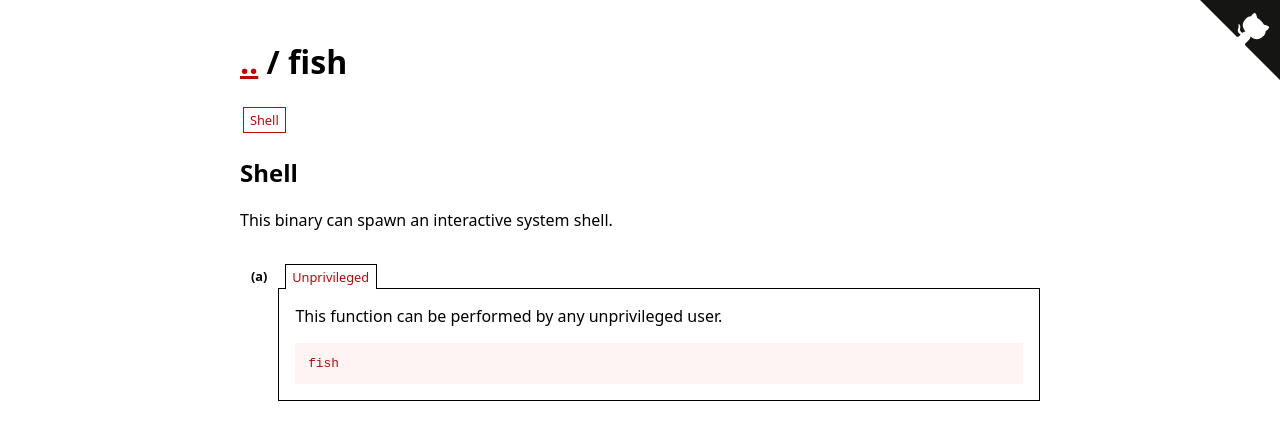
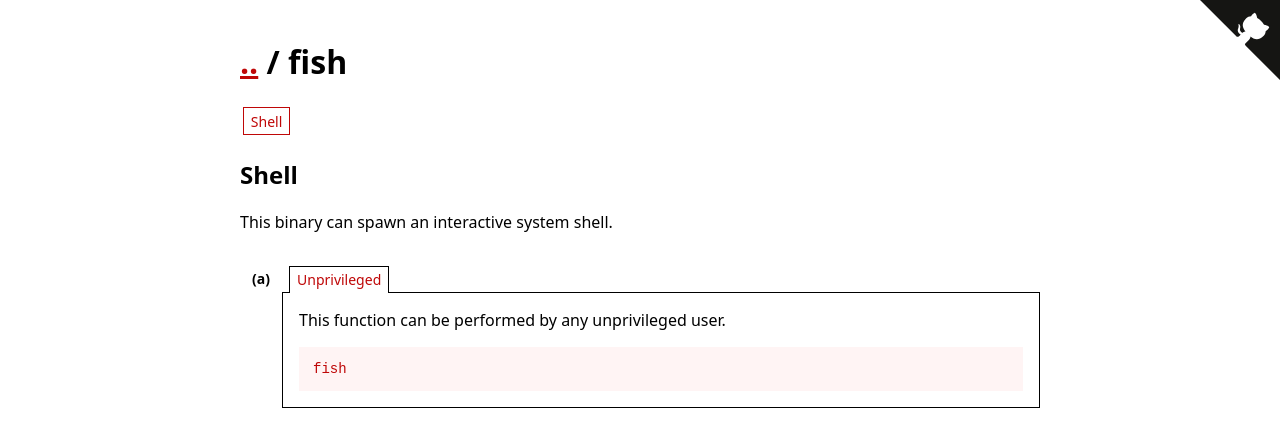
Before and after one commit to GTFOBins/GTFOBins.github.io, a Jekyll site: the page built from _gtfobins/fish.md, in a window 1280 px wide. Shown: the top 447 px of the page. Built offline with Jekyll 4.4.1, drawn with Linux system fonts in a browser that asks for light colours.

Commit message:
Adjust font size

```diff
--- a/assets/style.scss
+++ b/assets/style.scss
@@ -7,6 +7,7 @@ $accent: #bf0707;
 $lighter: #fff4f4;
 $marked: #ffcccc;
 $hover: #ff0000;
+$small-font-size: 14px;
 
 // layout
 
@@ -41,7 +42,7 @@ body {
 }
 
 code {
-    font-size: 0.8rem;
+    font-size: $small-font-size;
     padding: 0.15em 0.25em;
     border-radius: 0.25em;
     color: $accent;
@@ -50,7 +51,7 @@ code {
 
 pre {
     background: $lighter;
-    font-size: 0.8rem;
+    font-size: $small-font-size;
     padding: 1em;
     margin: 1rem 0; // to be coherent with the regular-sized text
     overflow-x: auto;
@@ -123,7 +124,7 @@ h2, h3, h4, h5, h5 {
 
             &:hover:before {
                 content: attr(data-title);
-                font-size: 0.8rem;
+                font-size: $small-font-size;
                 text-align: center;
                 display: block;
                 position: absolute;
@@ -194,7 +195,7 @@ h2, h3, h4, h5, h5 {
 .function-list {
     display: flex;
     flex-wrap: wrap;
-    font-size: 0.8rem;
+    font-size: $small-font-size;
     list-style: none;
     padding: 0;
     margin: 0;
@@ -238,7 +239,7 @@ h2, h3, h4, h5, h5 {
 
         &:before {
             display: table-cell;
-            font-size: 0.8rem;
+            font-size: $small-font-size;
             font-weight: bold;
             width: 3em;
             text-align: center;
@@ -269,7 +270,7 @@ h2, h3, h4, h5, h5 {
     }
 
     & > label {
-        font-size: 0.8rem;
+        font-size: $small-font-size;
         margin-left: 0.5em;
         padding: 0.25em 0.5em;
         border: 1px solid $foreground;
```
